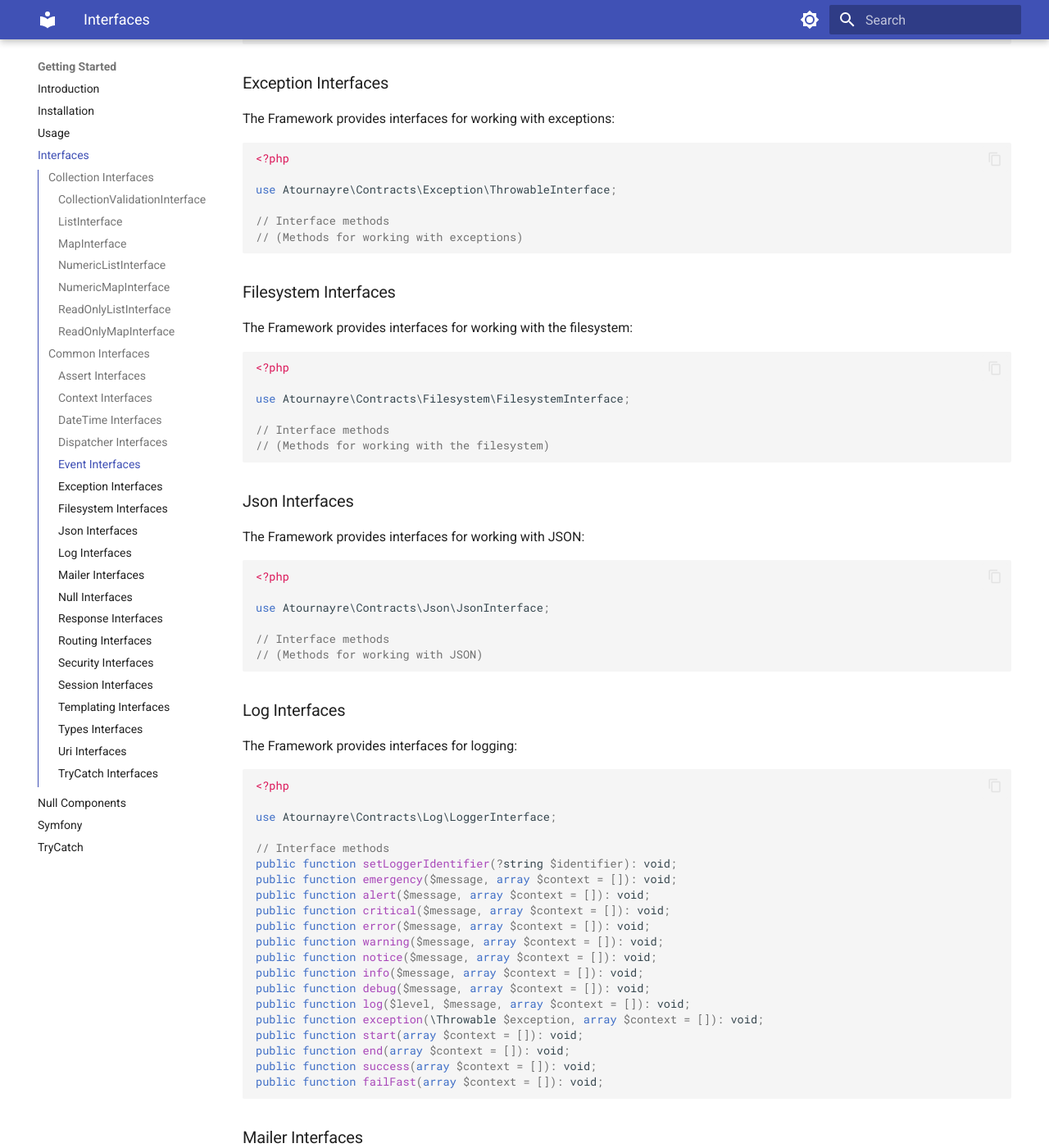
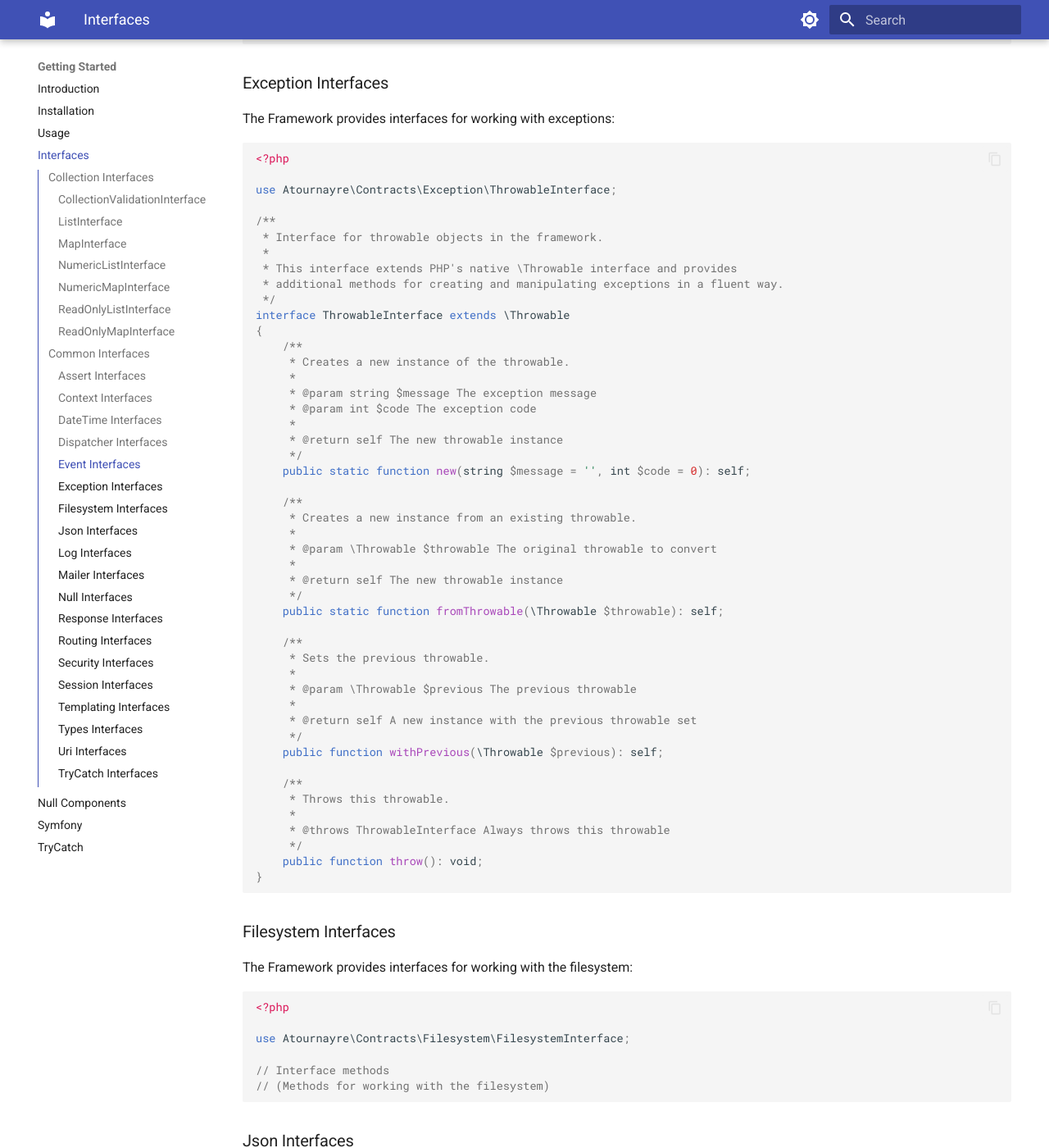
Before and after one commit to atournayre/framework, an MkDocs documentation site: the page built from docs/markdown/interfaces.md, in a window 1280 px wide and 1400 px high, scrolled down 3794 px. Shown: the whole window at 82% size. Built offline with MkDocs 1.6.1 and Material for MkDocs 9.7.7, drawn with Linux system fonts in a browser that asks for light colours.

Commit message:
✨ feat: enhance `ThrowableInterface` with detailed methods and improve documentation
Introduce comprehensive method definitions for `ThrowableInterface`, including `new`, `fromThrowable`, and `withPrevious`. Extend docblocks for clarity and update interface documentation in `interfaces.md`.

````diff
--- a/docs/markdown/interfaces.md
+++ b/docs/markdown/interfaces.md
@@ -191,8 +191,49 @@ The Framework provides interfaces for working with exceptions:
 
 use Atournayre\Contracts\Exception\ThrowableInterface;
 
-// Interface methods
-// (Methods for working with exceptions)
+/**
+ * Interface for throwable objects in the framework.
+ *
+ * This interface extends PHP's native \Throwable interface and provides
+ * additional methods for creating and manipulating exceptions in a fluent way.
+ */
+interface ThrowableInterface extends \Throwable
+{
+    /**
+     * Creates a new instance of the throwable.
+     *
+     * @param string $message The exception message
+     * @param int $code The exception code
+     *
+     * @return self The new throwable instance
+     */
+    public static function new(string $message = '', int $code = 0): self;
+
+    /**
+     * Creates a new instance from an existing throwable.
+     *
+     * @param \Throwable $throwable The original throwable to convert
+     *
+     * @return self The new throwable instance
+     */
+    public static function fromThrowable(\Throwable $throwable): self;
+
+    /**
+     * Sets the previous throwable.
+     *
+     * @param \Throwable $previous The previous throwable
+     *
+     * @return self A new instance with the previous throwable set
+     */
+    public function withPrevious(\Throwable $previous): self;
+
+    /**
+     * Throws this throwable.
+     *
+     * @throws ThrowableInterface Always throws this throwable
+     */
+    public function throw(): void;
+}
 ```
 
 ### Filesystem Interfaces
````
Also changed, not shown: 1 other file.
